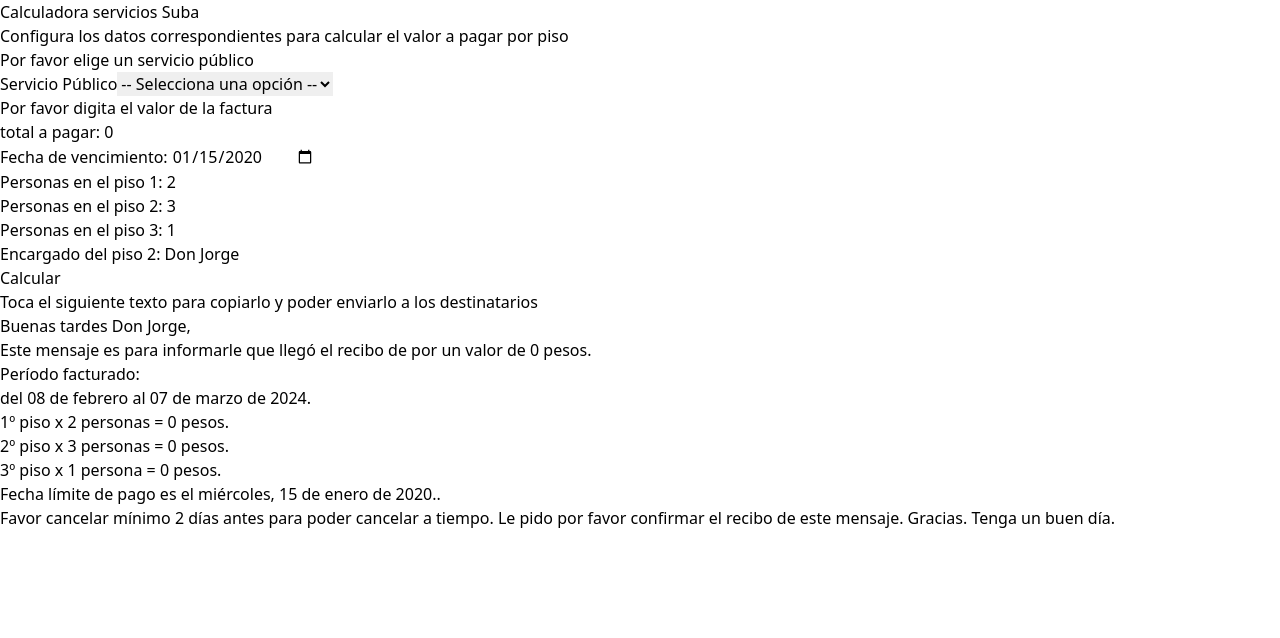
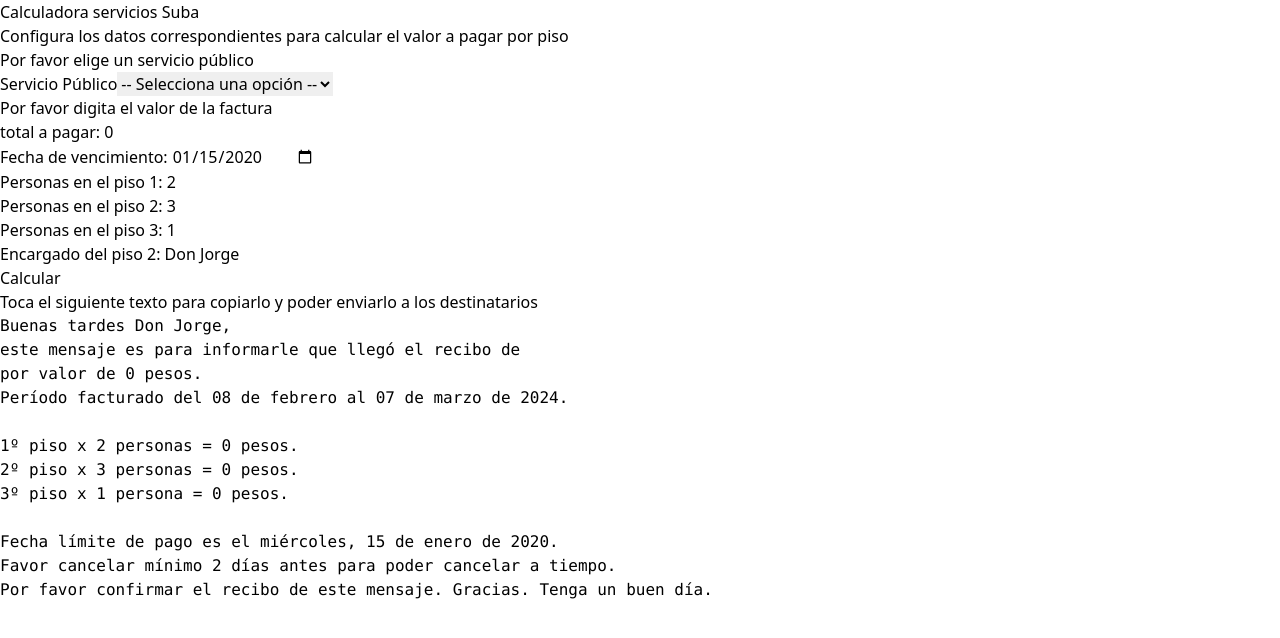
Before and after one commit to Dartheryon/calculadoraServ-FE, a React (Vite) app: page / in a window 1280 px wide. Both pictures are taken after typing "2020-01-15" into the empty fields and a click on the button "Calcular". Shown: the top 638 px of the page. Built offline with nearby package versions, Linux system fonts and the light colour scheme.

Commit message:
Creating message in function calculate

```diff
--- a/src/App.tsx
+++ b/src/App.tsx
@@ -28,6 +28,7 @@ function App() {
   const [serviceBill, setServiceBill] = useState<ServiceBill>(SERVICE_BILL_INITIAL_STATE)
   const [homeData, setHomeData] = useState<HomeData>(HOME_DATA_INITIAL_STATE)
   const [totalPerFloor, setTotalPerFloor] = useState<PaymentPerFloor>(TOTAL_PER_FLOOR_INITIAL_STATE)
+  const [message, setMessage] = useState<string>('')
   const [isMessageReady, setIsMessageReady] = useState<boolean>(false)
 
 
@@ -44,12 +45,11 @@ function App() {
           totalPerFloor={totalPerFloor}
           setTotalPerFloor={setTotalPerFloor}
           setIsMessageReady={setIsMessageReady}
+          setMessage={setMessage}
         />
         <DataPresentation
           isMessageReady={isMessageReady}
-          serviceBill={serviceBill}
-          homeData={homeData}
-          totalPerFloor={totalPerFloor}
+          message={message}
         />
       </div>
     </div>
--- a/src/components/DataForm.tsx
+++ b/src/components/DataForm.tsx
@@ -9,6 +9,7 @@ interface Props {
   totalPerFloor: PaymentPerFloor
   setTotalPerFloor: React.Dispatch<React.SetStateAction<PaymentPerFloor>>
   setIsMessageReady: React.Dispatch<React.SetStateAction<boolean>>
+  setMessage: React.Dispatch<React.SetStateAction<string>>
 }
 
 const DataForm = ({
@@ -18,7 +19,8 @@ const DataForm = ({
   setHomeData,
   totalPerFloor,
   setTotalPerFloor,
-  setIsMessageReady
+  setIsMessageReady,
+  setMessage
 }: Props) => {
   return (
     <div
@@ -32,6 +34,7 @@ const DataForm = ({
         totalPerFloor={totalPerFloor}
         setTotalPerFloor={setTotalPerFloor}
         setIsMessageReady={setIsMessageReady}
+        setMessage={setMessage}
       />
     </div>
   )
--- a/src/components/DataPresentation.tsx
+++ b/src/components/DataPresentation.tsx
@@ -1,46 +1,22 @@
-import { formatDate } from '../helpers'
-import { HomeData, ServiceBill, PaymentPerFloor } from '../interfaces/AppInterfaces'
-
 interface Props {
   isMessageReady: boolean
-  serviceBill: ServiceBill
-  homeData: HomeData,
-  totalPerFloor: PaymentPerFloor
+  message: string
 }
 const DataPresentation = ({
   isMessageReady,
-  serviceBill,
-  homeData,
-  totalPerFloor,
+  message
 }: Props) => {
   return isMessageReady && (
     <div className='flex flex-col'>
-      <h2 className='text-center text-xl text-black'>Toca el siguiente texto para copiarlo y poder enviarlo a los destinatarios</h2>
+      <h2 className='text-center text-xl mx-5 my-3 text-black'>Toca el siguiente texto para copiarlo y poder enviarlo a los destinatarios</h2>
       <div
-        className="md:w-1/2 bg-white shadow-md px-8 pt-6 pb-8 rounded-2xl my-3 mx-auto"
+        className=" bg-white shadow-md px-5 pt-6 pb-8 rounded-2xl my-3 mx-5"
       >
-        <p className='mb-2'>{`Buenas tardes ${homeData.nameRecipient},`}</p>
-        <p className='mb-2'>
-          {`Este mensaje es para informarle que llegó el recibo de ${serviceBill.bill} por un valor de ${serviceBill.total} pesos.`}
-        </p>
-        <p className='mb-2'>
-          {`Período facturado:`}
-        </p>
-        <p className='mb-2'>
-          {`del 08 de febrero al 07 de marzo de 2024.`}
-        </p>
-        <p className='mb-2'>{`1º piso x ${homeData.firstFloor} personas = ${totalPerFloor.totalFirstFloor} pesos.`}</p>
-        <p className='mb-1'>{`2º piso x ${homeData.secondFloor} personas = ${totalPerFloor.totalSecondFloor} pesos.`}</p>
-        <p className='mb-3'>{`3º piso x ${homeData.thirdFloor} persona = ${totalPerFloor.totalThirdFloor} pesos.`}</p>
-        <p className='mb-2'>
-          {`Fecha límite de pago es el ${formatDate(serviceBill.billDate)}.`}.</p>
-        <p className='mb-2'>
-          {
-            `Favor cancelar mínimo 2 días antes para poder cancelar a tiempo.
-          Le pido por favor confirmar el recibo de este mensaje.
-          Gracias. Tenga un buen día.`
-          }
-        </p>
+        <span className='font-sans'>
+          <pre className='whitespace-pre-wrap w-full'>
+            {message}
+          </pre>
+        </span>
       </div>
     </div>
   )
--- a/src/components/MainForm.tsx
+++ b/src/components/MainForm.tsx
@@ -10,6 +10,7 @@ interface Props {
   totalPerFloor: PaymentPerFloor
   setTotalPerFloor: React.Dispatch<React.SetStateAction<PaymentPerFloor>>
   setIsMessageReady: React.Dispatch<React.SetStateAction<boolean>>
+  setMessage: React.Dispatch<React.SetStateAction<string>>
 }
 
 const MainForm = ({
@@ -17,8 +18,10 @@ const MainForm = ({
   setServiceBill,
   homeData,
   setHomeData,
+  totalPerFloor,
   setTotalPerFloor,
-  setIsMessageReady
+  setIsMessageReady,
+  setMessage
 }: Props) => {
 
   const [errorBill, setErrorBill] = useState<boolean>(false)
@@ -53,7 +56,18 @@ const MainForm = ({
       totalSecondFloor: Math.round(valueSecondFloor / 50) * 50,
       totalThirdFloor: Math.round(valueThirdFloor / 50) * 50,
     })
+    setMessage(`Buenas tardes ${homeData.nameRecipient},
+este mensaje es para informarle que llegó el recibo de ${serviceBill.bill}
+por valor de ${serviceBill.total} pesos.
+Período facturado del 08 de febrero al 07 de marzo de 2024.
 
+1º piso x ${homeData.firstFloor} personas = ${totalPerFloor.totalFirstFloor} pesos.
+2º piso x ${homeData.secondFloor} personas = ${totalPerFloor.totalSecondFloor} pesos.
+3º piso x ${homeData.thirdFloor} persona = ${totalPerFloor.totalThirdFloor} pesos.
+
+Fecha límite de pago es el ${formatDate(serviceBill.billDate)}.
+Favor cancelar mínimo 2 días antes para poder cancelar a tiempo.
+Por favor confirmar el recibo de este mensaje. Gracias. Tenga un buen día.`)
     setIsMessageReady(true)
   };
 
```
